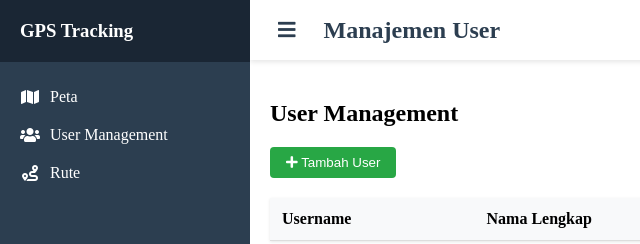
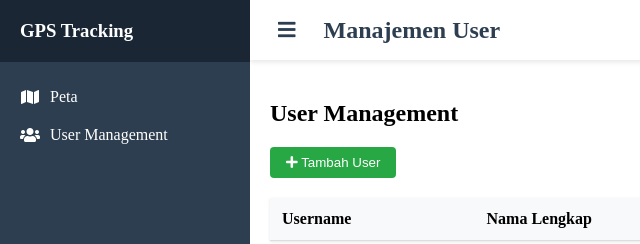
Before and after one commit to ilman-bani-ady/gps-project, a website: page public/users.html in a window 1280 px wide. Shown: the top 244 px of the page, 0-640 px from the left. Drawn offline with Linux system fonts and the light colour scheme; no server answers; sample sign-in values are in the browser's storage.

```diff
--- a/public/users.html
+++ b/public/users.html
@@ -113,10 +113,10 @@
                     </a>
                 </li>
                 <li>
-                    <a href="#routeSubmenu" data-toggle="collapse" aria-expanded="false" class="dropdown-toggle">
+                    <!-- <a href="#routeSubmenu" data-toggle="collapse" aria-expanded="false" class="dropdown-toggle">
                         <i class="fas fa-route"></i>
                         <span class="menu-text">Rute</span>
-                    </a>
+                    </a> -->
                     <ul class="collapse list-unstyled" id="routeSubmenu">
                         <li>
                             <select id="routeSelect">
```
